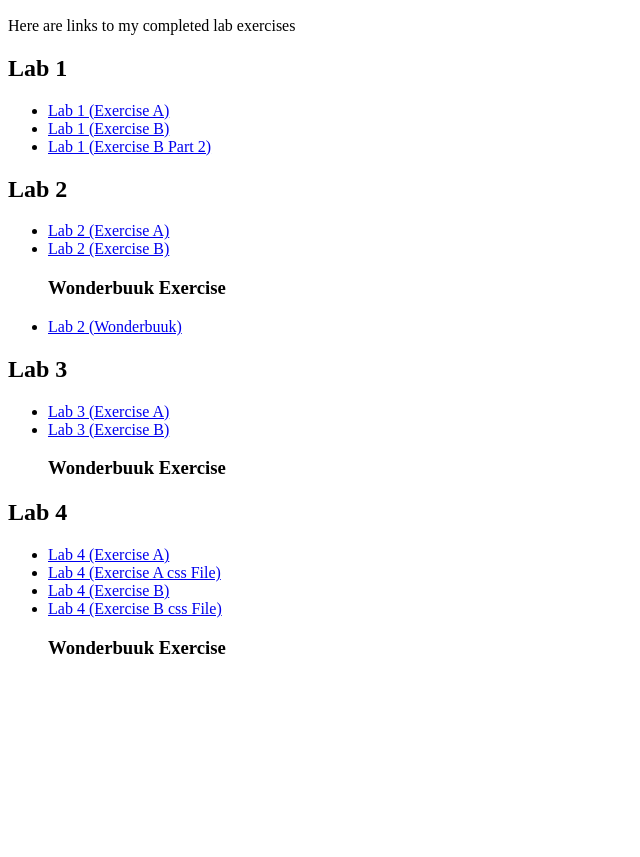
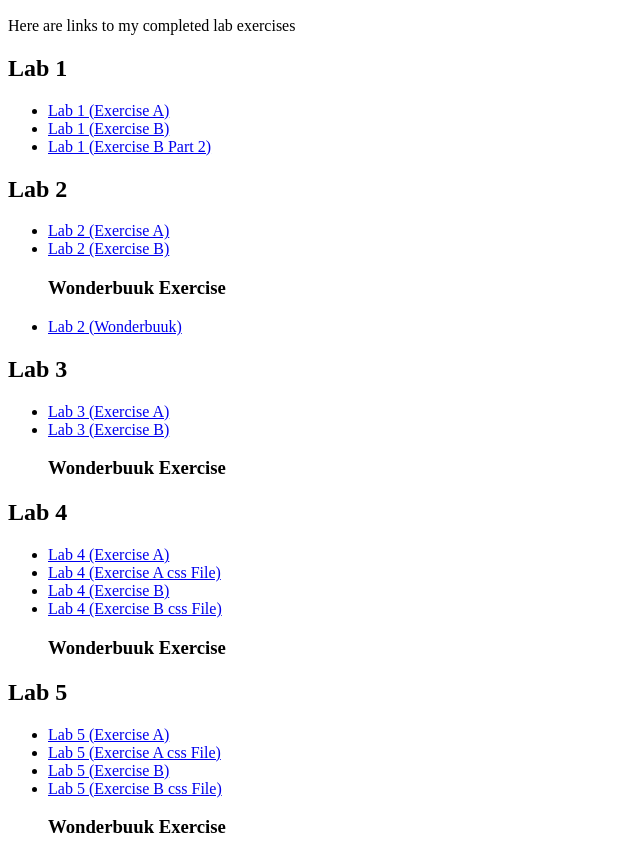
Before and after one commit to Atikah06/S79253_CSF3133_K3, a plain HTML site: page index.html in a window 1280 px wide. Shown: the part 110-967 px from the top of the page, without its empty margins (0-640 px from the left). Before the commit the page ends 800 px from the top, so only its background shows below. Drawn offline with Linux system fonts and the light colour scheme.

Commit message:
Add Lab 5 section with links to exercises

```diff
--- a/index.html
+++ b/index.html
@@ -40,5 +40,14 @@
       <h3>Wonderbuuk Exercise</h3>
     </ul>
 
+    <h2>Lab 5</h2>
+    <ul>
+      <li><a href="food.html">Lab 5 (Exercise A)</a></li>
+      <li><a href="food.css">Lab 5 (Exercise A css File)</a></li>
+      <li><a href="shop.html">Lab 5 (Exercise B)</a></li>
+      <li><a href="shop.css">Lab 5 (Exercise B css File)</a></li>
+      <h3>Wonderbuuk Exercise</h3>
+    </ul>
+
   </body>
 </html>
```
